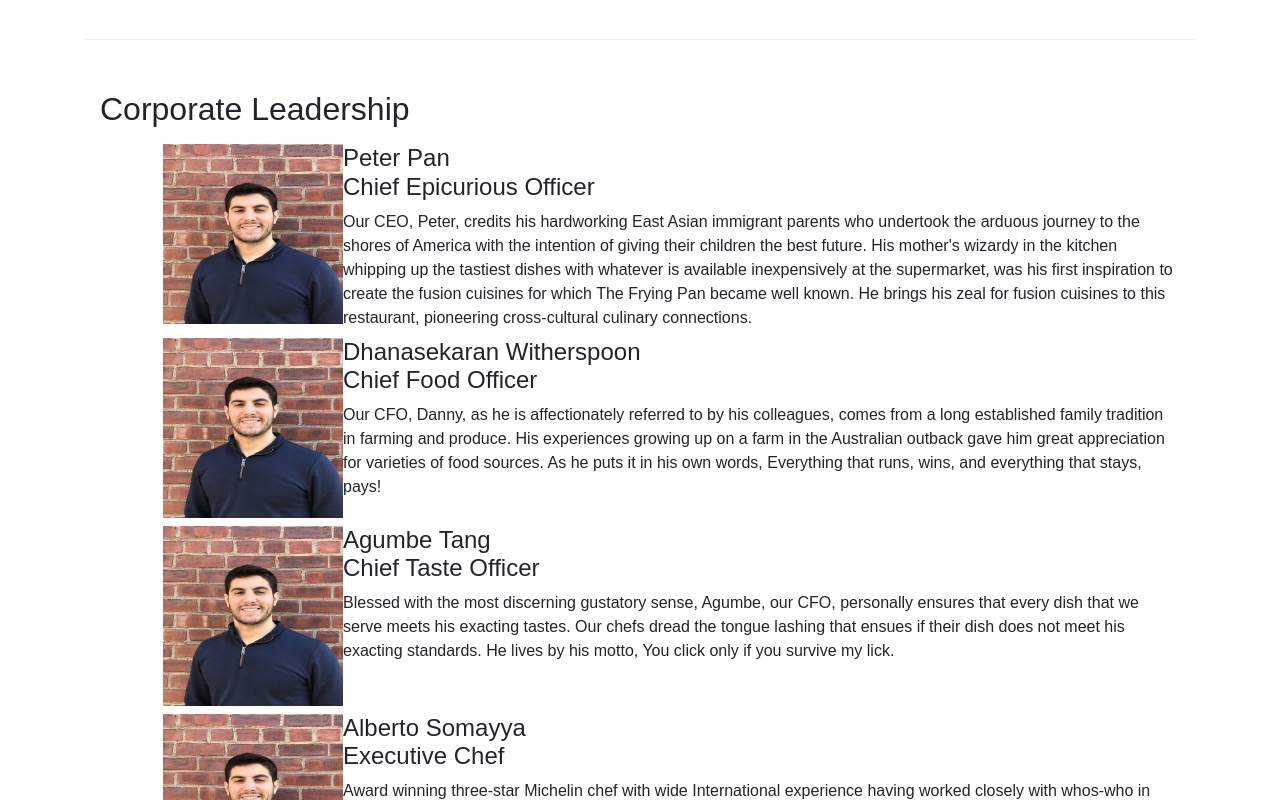
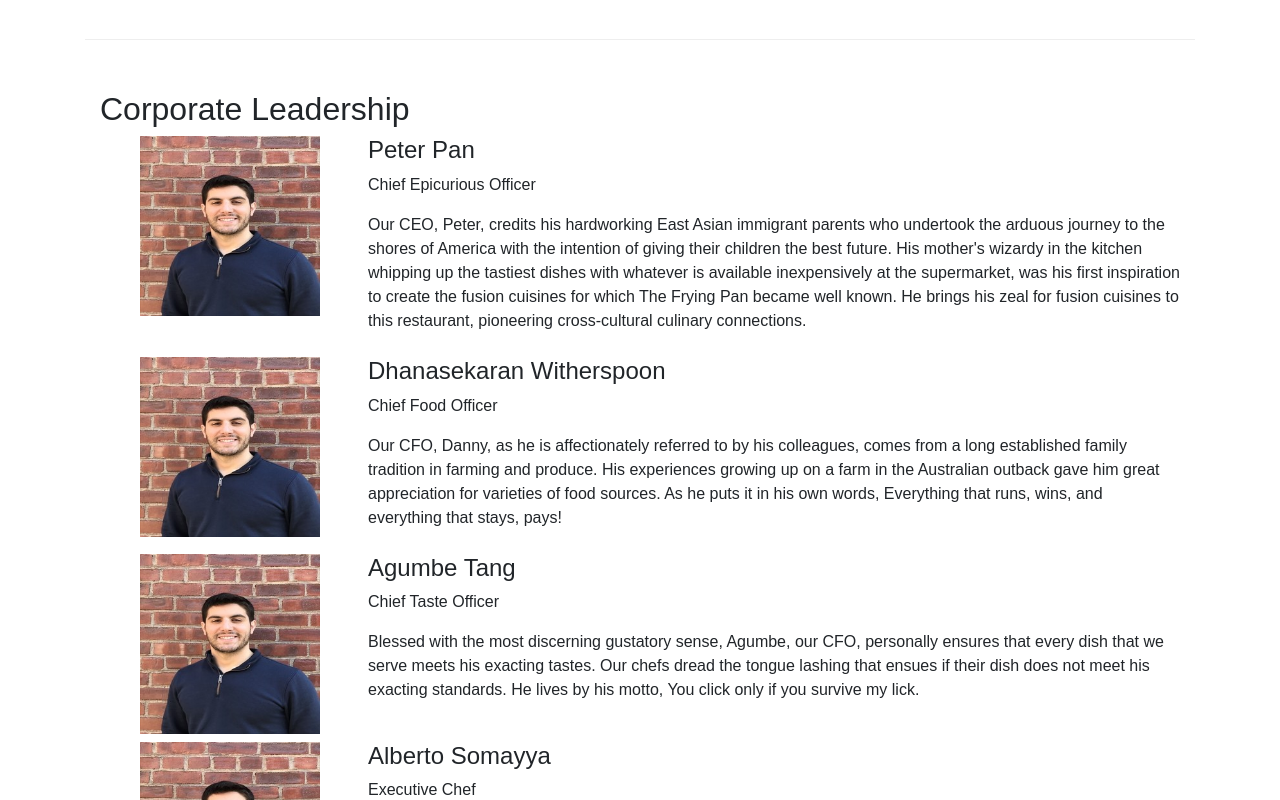
Before and after one commit to ptenteromano/first-react-app, a React (Create React App) app: page /aboutus in a window 1280 px wide. Shown: the part 940-1740 px from the top of the page. Built offline with nearby package versions, Linux system fonts and the light colour scheme.

Commit message:
style update to Media

```diff
--- a/src/components/AboutComponent.js
+++ b/src/components/AboutComponent.js
@@ -4,18 +4,14 @@ import { Link } from 'react-router-dom';
 
 function RenderLeader({leader}) {
   return (
-    <Media>
-      <Media left top col="1">
+    <Media tag="li" className="mb-2">
+      <Media left top>
         <Media object width="180px" src={leader.image} alt={leader.name}/>
       </Media>
-      <Media right>
-        <Media heading>
-          {leader.name}<br/>
-          {leader.designation}
-        </Media>
-        <Media body>
-          {leader.description}
-        </Media>
+      <Media body className="ml-5">
+        <Media heading> {leader.name} </Media>
+        <p>{leader.designation}</p>
+        <p>{leader.description}</p>
       </Media>
     </Media>
   );
@@ -26,9 +22,7 @@ function RenderLeader({leader}) {
 function About(props) {
   const leaders = props.leaders.map((leader) => {
     return (
-      <div key={leader.id} className="col-12 m-2">
-        <RenderLeader leader={leader} />
-      </div>
+      <RenderLeader key={leader.id} leader={leader} />
     );
   });
 
```
